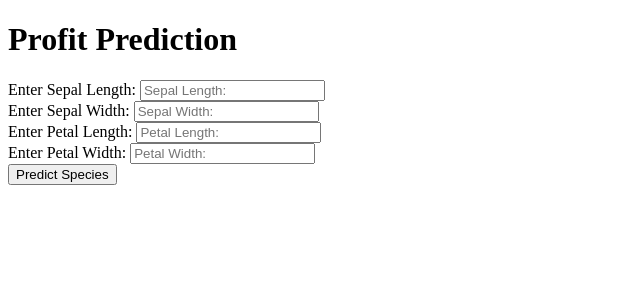
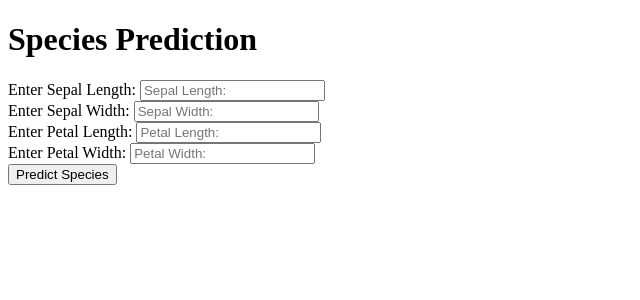
Before and after one commit to nitincs17/irispredictapp, a Flask app: page / in a window 1280 px wide. Shown: the top 300 px of the page, without its empty margins (0-640 px from the left). Run offline with Flask 2, Linux system fonts and the light colour scheme; parts of the project's set-up code (start-up, migrations or seed data) failed here and were passed over.

Commit message:
Add files via upload

```diff
--- a/templates/index.html
+++ b/templates/index.html
@@ -13,7 +13,7 @@
 
 <body>
  <div class="login">
-	<h1>Profit Prediction</h1>
+	<h1>Species Prediction</h1>
 
      <!-- Main Input For Receiving Query to our ML -->
     <form action="{{ url_for('predict')}}"method="post">
```
